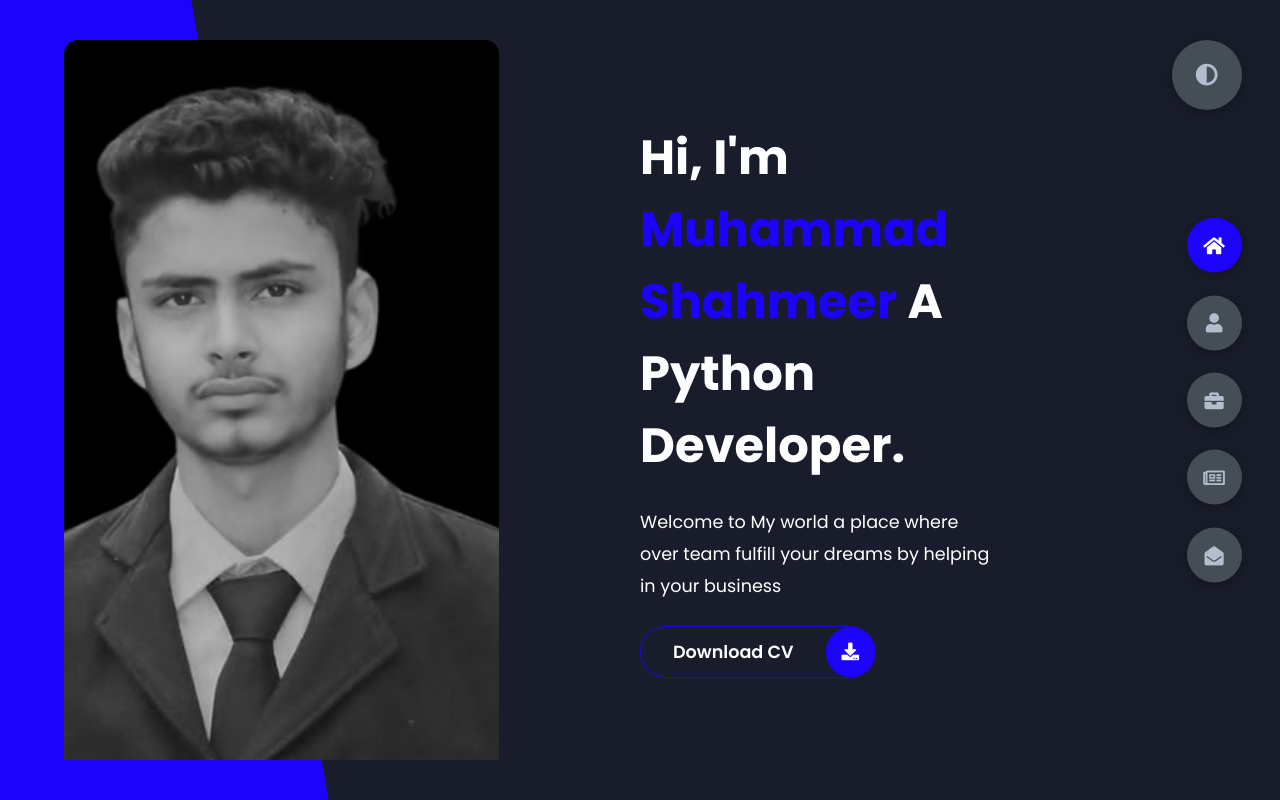
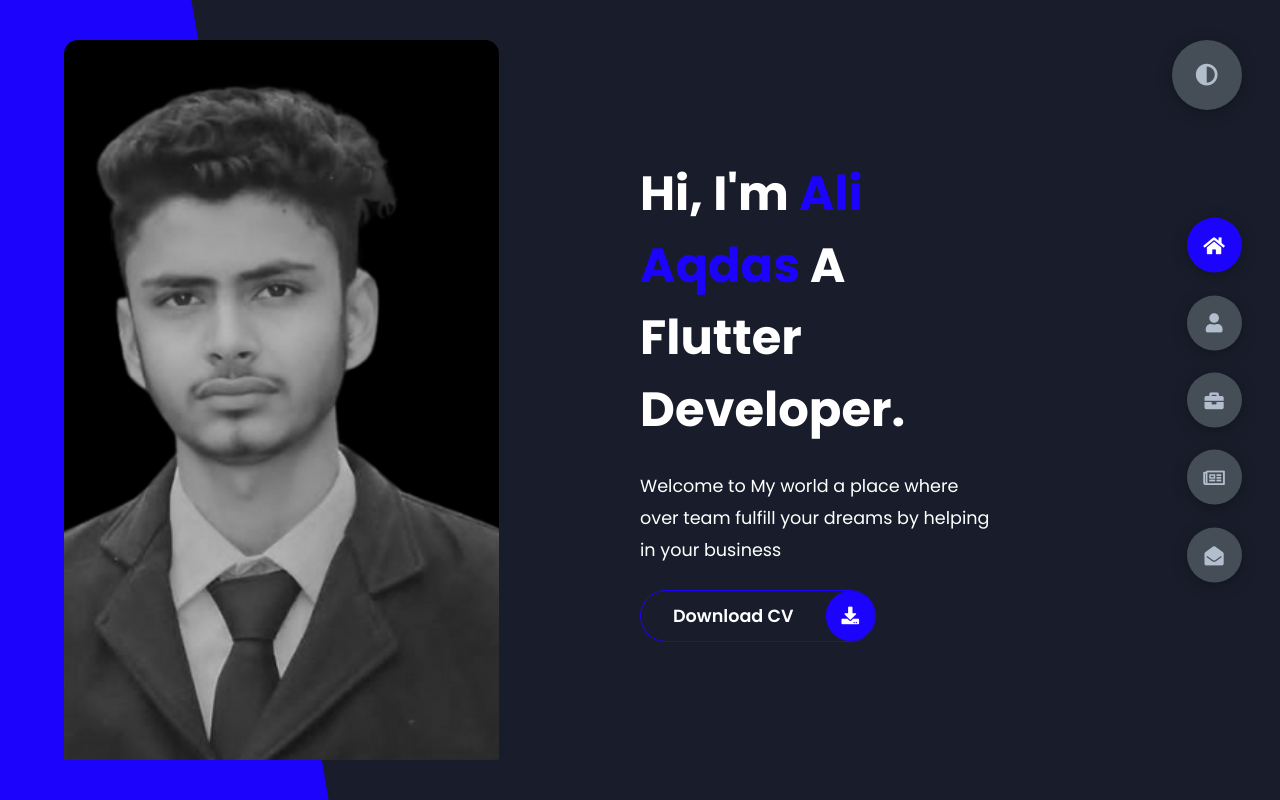
Before and after one commit to ShahmeerMalik786/ShahmeerMalik.github.io, a plain HTML site: page index.html in a window 1280 px wide. Drawn offline with Linux system fonts and the light colour scheme.

Commit message:
Update index.html

```diff
--- a/index.html
+++ b/index.html
@@ -24,8 +24,8 @@
             </div>
             <div class="right-header">
                 <h1 class="name">
-                    Hi, I'm <span>Muhammad Shahmeer</span>
-                    A Python Developer.
+                    Hi, I'm <span>Ali Aqdas</span>
+                    A Flutter Developer.
                 </h1>
                 <p>
                  Welcome to My world a place where over team fulfill your dreams by helping in your business
```
